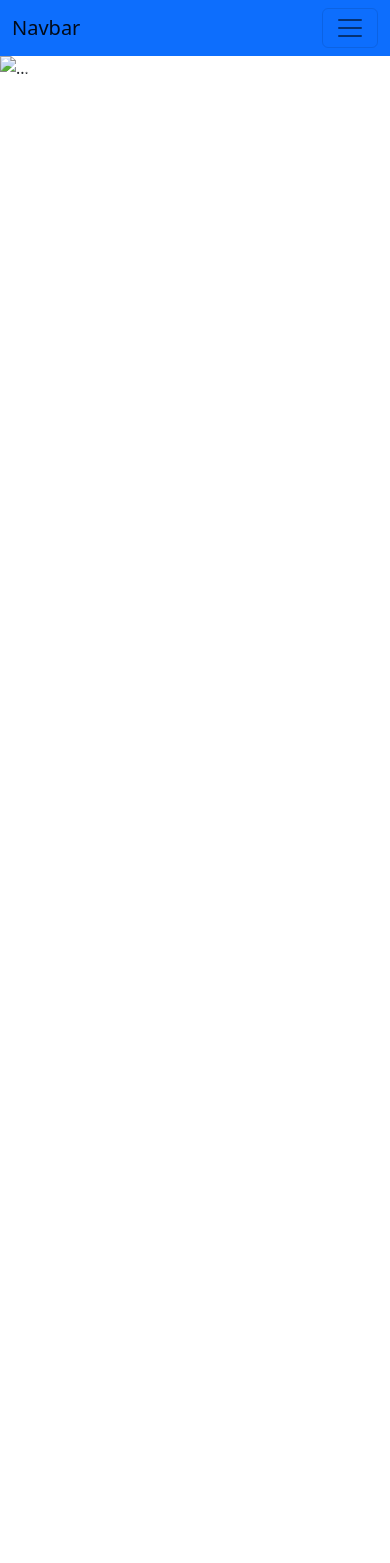
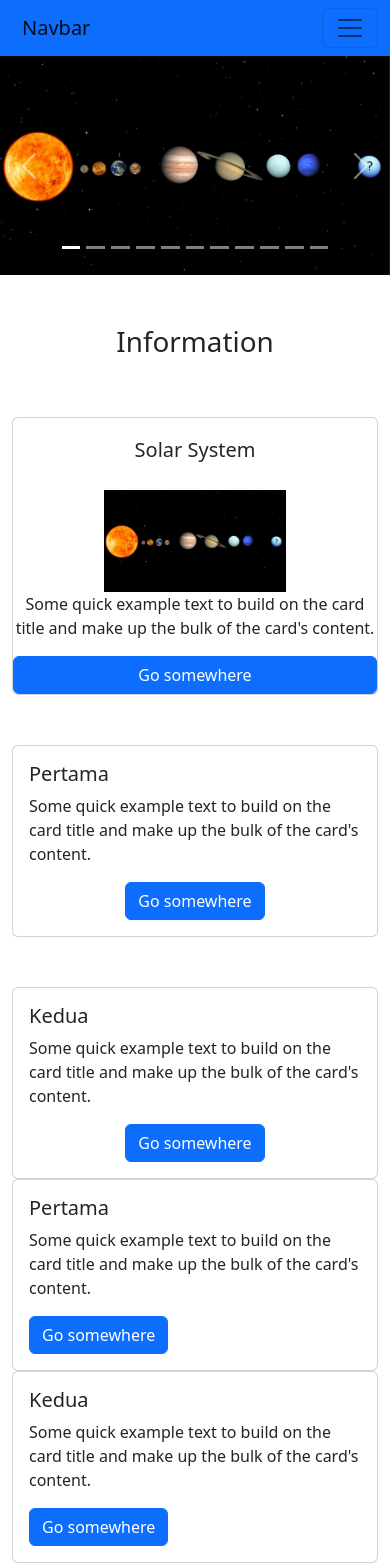
Before and after one commit to zulpahmih/Landingpages, a plain HTML site: page index.html in a window 390 px wide. Before the commit the page ends 844 px from the top, so only its background shows below. Drawn offline with nearby package versions, Linux system fonts and the light colour scheme.

Commit message:
edit file mealanjutkan (informasi, card dan button)

```diff
--- a/index.html
+++ b/index.html
@@ -8,6 +8,7 @@
     <style>
         .navbar-brand-custom{
             padding-right: 70px;
+            padding-left: 10px;
         }
         .collapse-custom{
             padding-right: 20px;
@@ -31,6 +32,7 @@
     </style>
   </head>
   <body>
+
     <!-- Navbar -->
     <nav class="navbar navbar-expand-lg navbar-custom sticky-top bg-primary">
         <div class="container-fluid">
@@ -44,7 +46,7 @@
                 <a class="nav-link active " aria-current="page" href="#">Home</a>
               </li>
               <li class="nav-item ">
-                <a class="nav-link active" href="#">Link</a>
+                <a class="nav-link active" href="#info">Information</a>
               </li>
               <li class="nav-item">
                 <a class="nav-link active" href="#">About</a>
@@ -63,6 +65,7 @@
           </div>
         </div>
       </nav>
+
       <!-- Carousel -->
       <section id="home">
         <div id="carouselExampleIndicators" class="carousel slide" data-bs-ride="true">
@@ -70,16 +73,48 @@
               <button type="button" data-bs-target="#carouselExampleIndicators" data-bs-slide-to="0" class="active" aria-current="true" aria-label="Slide 1"></button>
               <button type="button" data-bs-target="#carouselExampleIndicators" data-bs-slide-to="1" aria-label="Slide 2"></button>
               <button type="button" data-bs-target="#carouselExampleIndicators" data-bs-slide-to="2" aria-label="Slide 3"></button>
+              <button type="button" data-bs-target="#carouselExampleIndicators" data-bs-slide-to="3" aria-label="Slide 4"></button>
+              <button type="button" data-bs-target="#carouselExampleIndicators" data-bs-slide-to="4" aria-label="Slide 5"></button>
+              <button type="button" data-bs-target="#carouselExampleIndicators" data-bs-slide-to="5" aria-label="Slide 6"></button>
+              <button type="button" data-bs-target="#carouselExampleIndicators" data-bs-slide-to="6" aria-label="Slide 7"></button>
+              <button type="button" data-bs-target="#carouselExampleIndicators" data-bs-slide-to="7" aria-label="Slide 8"></button>
+              <button type="button" data-bs-target="#carouselExampleIndicators" data-bs-slide-to="8" aria-label="Slide 9"></button>
+              <button type="button" data-bs-target="#carouselExampleIndicators" data-bs-slide-to="9" aria-label="Slide 10"></button>
+              <button type="button" data-bs-target="#carouselExampleIndicators" data-bs-slide-to="10" aria-label="Slide 11"></button>
             </div>
             <div class="carousel-inner">
               <div class="carousel-item active">
-                <img src="images/img-1.jpg" class="d-block w-100" alt="...">
+                <img src="assets/solarsystem.jpg" class="d-block w-100" alt="...">
               </div>
               <div class="carousel-item">
-                <img src="2.png" class="d-block w-100" alt="...">
+                <img src="assets/matahari_1.jpg" class="d-block w-100" alt="...">
               </div>
               <div class="carousel-item">
-                <img src="3.png" class="d-block w-100" alt="...">
+                <img src="assets/merkurius_2.jpg" class="d-block w-100" alt="...">
+              </div>
+              <div class="carousel-item">
+                <img src="assets/venus_3.jpg" class="d-block w-100" alt="...">
+              </div>
+              <div class="carousel-item">
+                <img src="assets/bumi_4.jpg" class="d-block w-100" alt="...">
+              </div>
+              <div class="carousel-item">
+                <img src="assets/mars_5.jpg" class="d-block w-100" alt="...">
+              </div>
+              <div class="carousel-item">
+                <img src="assets/jupiter_6.jpg" class="d-block w-100" alt="...">
+              </div>
+              <div class="carousel-item">
+                <img src="assets/saturnus_7.jpg" class="d-block w-100" alt="...">
+              </div>
+              <div class="carousel-item">
+                <img src="assets/uranus_8.jpg" class="d-block w-100" alt="...">
+              </div>
+              <div class="carousel-item">
+                <img src="assets/neptunus_9.jpg" class="d-block w-100" alt="...">
+              </div>
+              <div class="carousel-item">
+                <img src="assets/pluto_10.jpg" class="d-block w-100" alt="...">
               </div>
             </div>
             <button class="carousel-control-prev" type="button" data-bs-target="#carouselExampleIndicators" data-bs-slide="prev">
@@ -91,7 +126,67 @@
               <span class="visually-hidden">Next</span>
             </button>
           </div>
-    </section>
+      </section>
+
+      <!-- INFORMATION -->
+      <section id="info">
+        <div class="container" data-aos="fade-up">
+            <h1 class="text-center" style="padding-bottom:50px; padding-top: 50px;">Information</h1>
+            <div class="col-md-12 text-center" style="padding-bottom: 50px ;" >
+              <div class="card">
+                      <h5 class="card-img-top" style="padding-top: 20px ;" >Solar System</h5>
+                      <img src="assets/solarsystem.jpg" alt="" style="max-width: 50%; padding-top: 20px; height: auto; margin: auto;">
+                      <p class="card-text">Some quick example text to build on the card title and make up the bulk of the card's content.</p>
+                      <a href="#info"  class="btn btn-primary btn-primary-custom">Go somewhere</a>
+                    </div>
+                  </div>
+            <div class="row">
+                <div class="col-md-6 " style="padding-bottom: 50px ;" >
+                    <div class="card">
+                        <div class="card-body">
+                            <h5 class="card-title">Pertama</h5>
+                            <p class="card-text">Some quick example text to build on the card title and make up the bulk of the card's content.</p>
+                            <div class="a text-center" >
+                              <a href="" class="btn btn-primary ">Go somewhere</a>
+                            </div>
+                        </div>
+                    </div>
+                </div>
+                <div class="col-md-6">
+                    <div class="card">
+                        <div class="card-body">
+                            <h5 class="card-title">Kedua</h5>
+                            <p class="card-text">Some quick example text to build on the card title and make up the bulk of the card's content.</p>
+                            <div class="a text-center" >
+                              <a href="#" class="btn btn-primary ">Go somewhere</a>
+                            </div>
+                        </div>
+                    </div>
+                </div>
+            </div>
+            <div class="row">
+                <div class="col-md-6 " >
+                    <div class="card">
+                        <div class="card-body">
+                            <h5 class="card-title">Pertama</h5>
+                            <p class="card-text">Some quick example text to build on the card title and make up the bulk of the card's content.</p>
+                            <a href="#" class="btn btn-primary btn-primary-custom">Go somewhere</a>
+                        </div>
+                    </div>
+                </div>
+                <div class="col-md-6">
+                    <div class="card">
+                        <div class="card-body">
+                            <h5 class="card-title">Kedua</h5>
+                            <p class="card-text">Some quick example text to build on the card title and make up the bulk of the card's content.</p>
+                            <a href="#" class="btn btn-primary">Go somewhere</a>
+                        </div>
+                    </div>
+                </div>
+            </div>
+        </div>
+        </section>
+
      <script src="https://cdn.jsdelivr.net/npm/bootstrap@5.2.2/dist/js/bootstrap.bundle.min.js" integrity="sha384-OERcA2EqjJCMA+/3y+gxIOqMEjwtxJY7qPCqsdltbNJuaOe923+mo//f6V8Qbsw3" crossorigin="anonymous"></script>
   </body>
 </html>
```
Also changed, not shown: assets/pluto_10.jpg.
